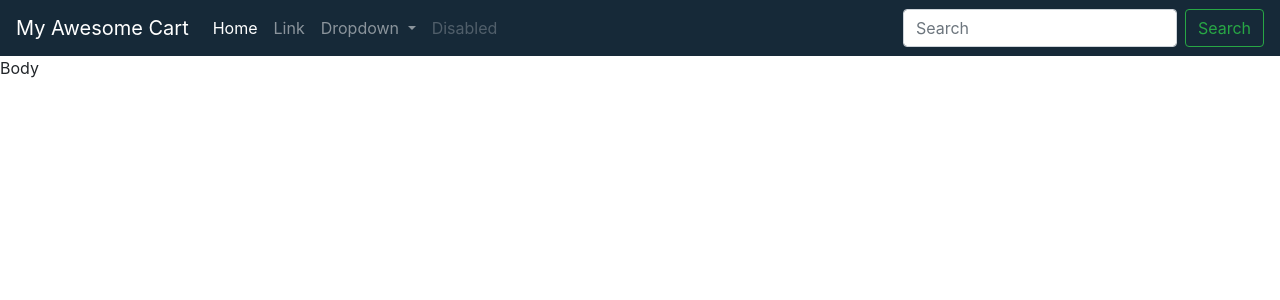
After one commit to IamOmaR22/OneClick_Pick-with-Django, a Django app: template shop/templates/shop/about.html in a window 1280 px wide. The commit adds this page. Shown: the top 300 px of the page. Run offline with Django 3.2, Linux system fonts and the light colour scheme; the template is opened without the code that fills it, so the values that code supplies are empty; some libraries are stand-ins or nearby versions.

Commit message:
Template Inheritance

```diff
--- /dev/null
+++ b/shop/templates/shop/about.html
@@ -0,0 +1,8 @@
+{% extends 'shop/basic.html' %}
+
+{% block title %} About {% endblock %}
+
+
+{% block body %}
+Body
+{% endblock %}
--- /dev/null
+++ b/shop/templates/shop/basic.html
@@ -0,0 +1,67 @@
+{% load static %}
+<!doctype html>
+<html lang="en">
+  <head>
+    <!-- Required meta tags -->
+    <meta charset="utf-8">
+    <meta name="viewport" content="width=device-width, initial-scale=1, shrink-to-fit=no">
+
+    <!-- Bootstrap CSS -->
+    <link rel="stylesheet" href="https://stackpath.bootstrapcdn.com/bootstrap/4.2.1/css/bootstrap.min.css" integrity="sha384-GJzZqFGwb1QTTN6wy59ffF1BuGJpLSa9DkKMp0DgiMDm4iYMj70gZWKYbI706tWS" crossorigin="anonymous">
+
+    <title>{% block title %} {% endblock %}</title>
+    <style>
+        {% block css %} {% endblock %}
+    </style>
+
+  </head>
+  <body>
+  <nav class="navbar navbar-expand-lg navbar-dark" style="background-color: #162938;">
+  <a class="navbar-brand" href="#">My Awesome Cart</a>
+  <button class="navbar-toggler" type="button" data-toggle="collapse" data-target="#navbarSupportedContent" aria-controls="navbarSupportedContent" aria-expanded="false" aria-label="Toggle navigation">
+    <span class="navbar-toggler-icon"></span>
+  </button>
+
+  <div class="collapse navbar-collapse" id="navbarSupportedContent">
+    <ul class="navbar-nav mr-auto">
+      <li class="nav-item active">
+        <a class="nav-link" href="#">Home <span class="sr-only">(current)</span></a>
+      </li>
+      <li class="nav-item">
+        <a class="nav-link" href="#">Link</a>
+      </li>
+      <li class="nav-item dropdown">
+        <a class="nav-link dropdown-toggle" href="#" id="navbarDropdown" role="button" data-toggle="dropdown" aria-haspopup="true" aria-expanded="false">
+          Dropdown
+        </a>
+        <div class="dropdown-menu" aria-labelledby="navbarDropdown">
+          <a class="dropdown-item" href="#">Action</a>
+          <a class="dropdown-item" href="#">Another action</a>
+          <div class="dropdown-divider"></div>
+          <a class="dropdown-item" href="#">Something else here</a>
+        </div>
+      </li>
+      <li class="nav-item">
+        <a class="nav-link disabled" href="#" tabindex="-1" aria-disabled="true">Disabled</a>
+      </li>
+    </ul>
+    <form class="form-inline my-2 my-lg-0">
+      <input class="form-control mr-sm-2" type="search" placeholder="Search" aria-label="Search">
+      <button class="btn btn-outline-success my-2 my-sm-0" type="submit">Search</button>
+    </form>
+  </div>
+</nav>
+
+
+        {% block body %}
+
+        {% endblock %}
+
+
+    <!-- Optional JavaScript -->
+    <!-- jQuery first, then Popper.js, then Bootstrap JS -->
+    <script src="https://code.jquery.com/jquery-3.3.1.slim.min.js" integrity="sha384-q8i/X+965DzO0rT7abK41JStQIAqVgRVzpbzo5smXKp4YfRvH+8abtTE1Pi6jizo" crossorigin="anonymous"></script>
+    <script src="https://cdnjs.cloudflare.com/ajax/libs/popper.js/1.14.6/umd/popper.min.js" integrity="sha384-wHAiFfRlMFy6i5SRaxvfOCifBUQy1xHdJ/yoi7FRNXMRBu5WHdZYu1hA6ZOblgut" crossorigin="anonymous"></script>
+    <script src="https://stackpath.bootstrapcdn.com/bootstrap/4.2.1/js/bootstrap.min.js" integrity="sha384-B0UglyR+jN6CkvvICOB2joaf5I4l3gm9GU6Hc1og6Ls7i6U/mkkaduKaBhlAXv9k" crossorigin="anonymous"></script>
+  </body>
+</html>
--- a/shop/views.py
+++ b/shop/views.py
@@ -6,7 +6,7 @@ def index(request):
     return render(request, 'shop/index.html')
 
 def about(request):
-    return HttpResponse("We are at about")
+    return render(request, 'shop/about.html')
 
 def contact(request):
     return HttpResponse("We are at contact")
```
Also changed, not shown: shop/templates/shop/index.html (+8 -57 lines).
